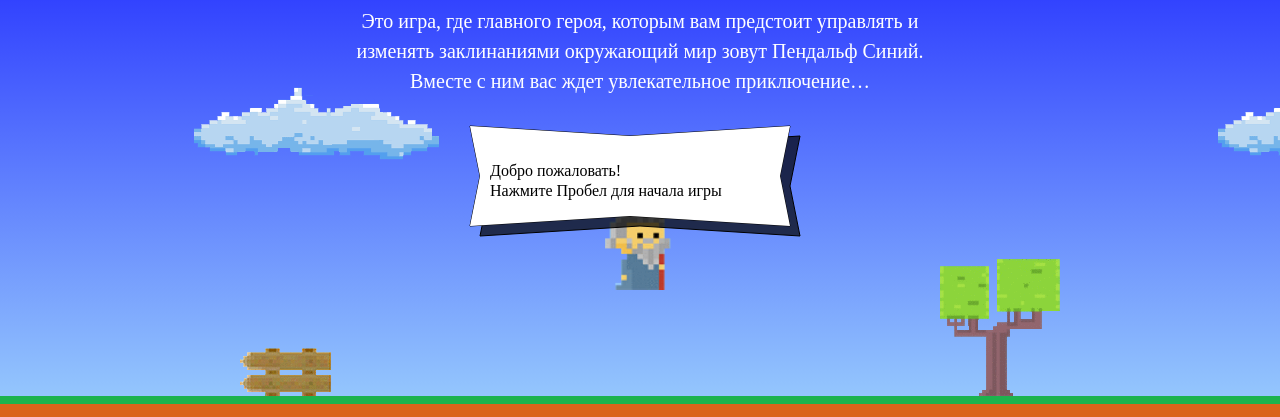
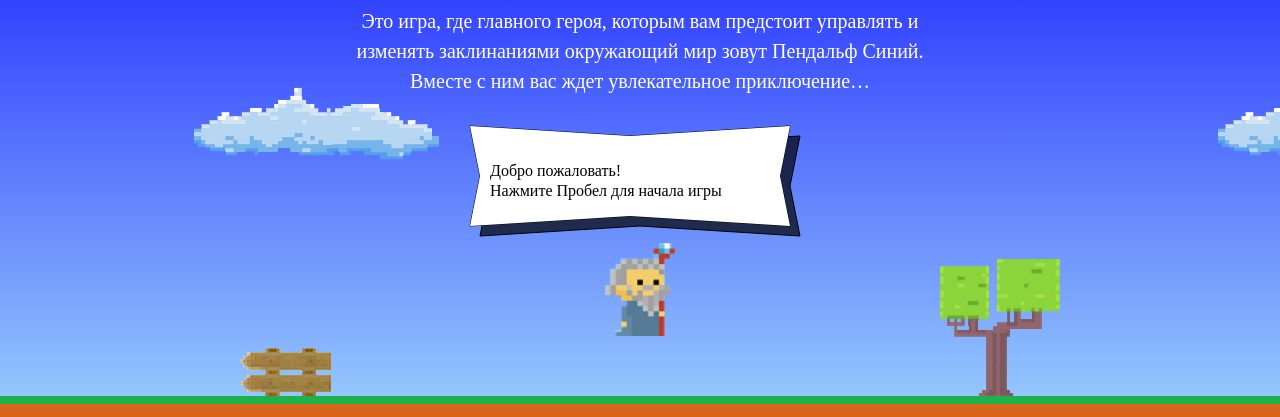
Before and after one commit to OlgaDuka/337127-code-and-magick, a website: page index.html in a window 1280 px wide. Shown: the part 203-620 px from the top of the page. Drawn offline with Linux system fonts and the light colour scheme; a web font is replaced by a local one.

Commit message:
Определила функции местоположения волшебника в начале игры

```diff
--- a/index.html
+++ b/index.html
@@ -190,16 +190,16 @@
   var wizardSpeed = 3;
   var wizardWidth = 70;
 
-  var getWizardHeight = function (wizardWidth) {
+  function getWizardHeight(wizardWidth) {
     return 1.337 * wizardWidth;
   };
 
-  var getWizardX = function (width) {
+  function getWizardX(width) {
     return (width - wizardWidth)/2;
   };
 
-  var getWizardY = function (height) {
-   return height/3;
+  function getWizardY(height) {
+   return height/3 + getWizardHeight(wizardWidth)/2;
   };
 </script>
 <script src="js/game.js"></script>
```
